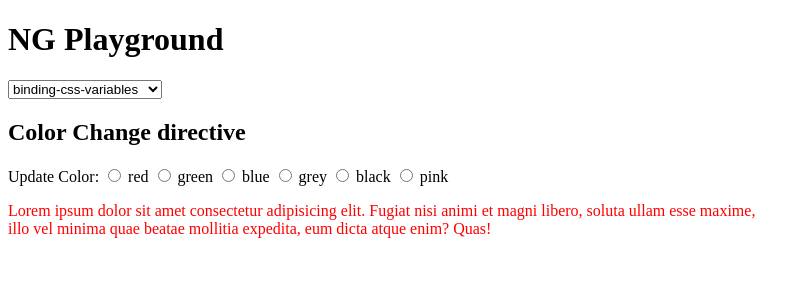
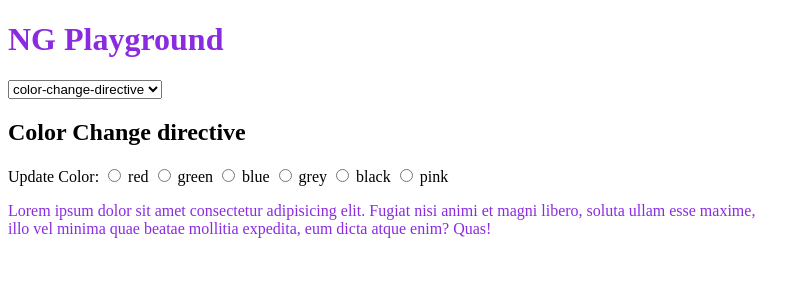
Before and after one commit to bineeshb/ng-playground, an Angular app: page /color-change-directive in a window 1280 px wide. Shown: the top 300 px of the page, without its empty margins (0-810 px from the left). Built offline with nearby package versions, Linux system fonts and the light colour scheme.

Commit message:
Update DOM manipulation using renderer

```diff
--- a/src/features/binding-css-variables/binding-css-variables.component.ts
+++ b/src/features/binding-css-variables/binding-css-variables.component.ts
@@ -10,9 +10,10 @@ import { DOCUMENT } from '@angular/common';
 })
 export class BindingCssVariablesComponent {
   colors = ['red', 'green', 'blue', 'grey', 'black', 'pink'];
-  hColor = signal(this.colors[0]);
+  hColor = signal('blueviolet');
   pColor = signal<string | null>(null);
   document = inject(DOCUMENT);
+  renderer = inject(Renderer2);
 
   @HostBinding('style.--test-color')
   get hostColor(): string {
@@ -21,7 +22,8 @@ export class BindingCssVariablesComponent {
 
   constructor() {
     effect(() => {
-      this.document.documentElement.style.setProperty('--test-color', this.hColor());
+      // this.document.documentElement.style.setProperty('--test-color', this.hColor());
+      this.renderer.setProperty(this.document.documentElement, 'style', `--test-color: ${this.hColor()};`);
     });
   }
 
--- a/src/features/color-change-directive/change-color.directive.ts
+++ b/src/features/color-change-directive/change-color.directive.ts
@@ -1,14 +1,15 @@
-import { Directive, ElementRef, effect, input } from '@angular/core';
+import { Directive, ElementRef, Renderer2, effect, input } from '@angular/core';
 
 @Directive({
   selector: '[appChangeColor]'
 })
 export class ChangeColorDirective {
-  appChangeColor = input('red');
+  appChangeColor = input('blueviolet');
 
-  constructor(readonly el: ElementRef) {
+  constructor(readonly el: ElementRef, readonly renderer: Renderer2) {
     effect(() => {
-      (el.nativeElement as HTMLElement).style.color = this.appChangeColor();
+      // (el.nativeElement as HTMLElement).style.color = this.appChangeColor();
+      renderer.setStyle(el.nativeElement, 'color', this.appChangeColor());
     });
   }
 
--- a/src/features/color-change-directive/color-change-directive.component.ts
+++ b/src/features/color-change-directive/color-change-directive.component.ts
@@ -9,7 +9,7 @@ import { ChangeColorDirective } from './change-color.directive';
 })
 export class ColorChangeDirectiveComponent {
   colors = ['red', 'green', 'blue', 'grey', 'black', 'pink'];
-  pColor = signal(this.colors[0]);
+  pColor = signal('blueviolet');
 
   updateColor(color: string): void {
     this.pColor.set(color);
--- a/src/global_styles.scss
+++ b/src/global_styles.scss
@@ -17,5 +17,5 @@ button + button {
 }
 
 :root {
-  --test-color: pink;
+  --test-color: blueviolet;
 }
--- a/src/main.ts
+++ b/src/main.ts
@@ -9,7 +9,7 @@ import { appRoutes } from './app.routes';
     <h1>NG Playground</h1>
     <select (change)="goto($event)">
     @for(route of routes; track route.path) {
-      <option [value]="route.path">{{ route.path }}</option>
+      <option [value]="route.path" [attr.selected]="route.path === defaultRoute ? true : null">{{ route.path }}</option>
     }
     </select>
     <router-outlet></router-outlet>
@@ -19,11 +19,16 @@ import { appRoutes } from './app.routes';
       display: block;
       height: 100vh;
     }
+
+    h1 {
+      color: var(--test-color);
+    }
   `,
   imports: [RouterOutlet],
 })
 export class App {
   routes = appRoutes.filter(({ path }) => !!path);
+  defaultRoute = appRoutes.find(({ path }) => path === '')?.redirectTo ?? appRoutes[0].path;
   router = inject(Router);
 
   goto(event: Event): void {
```
